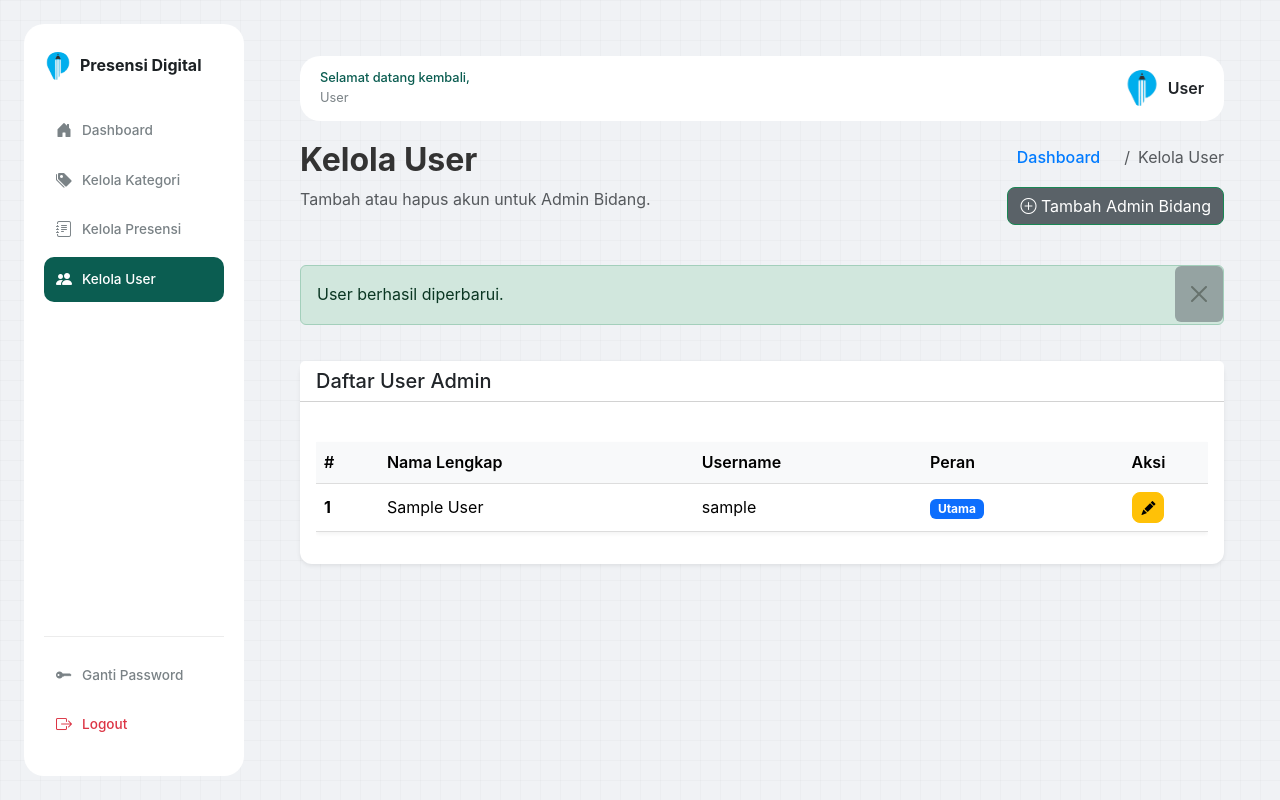
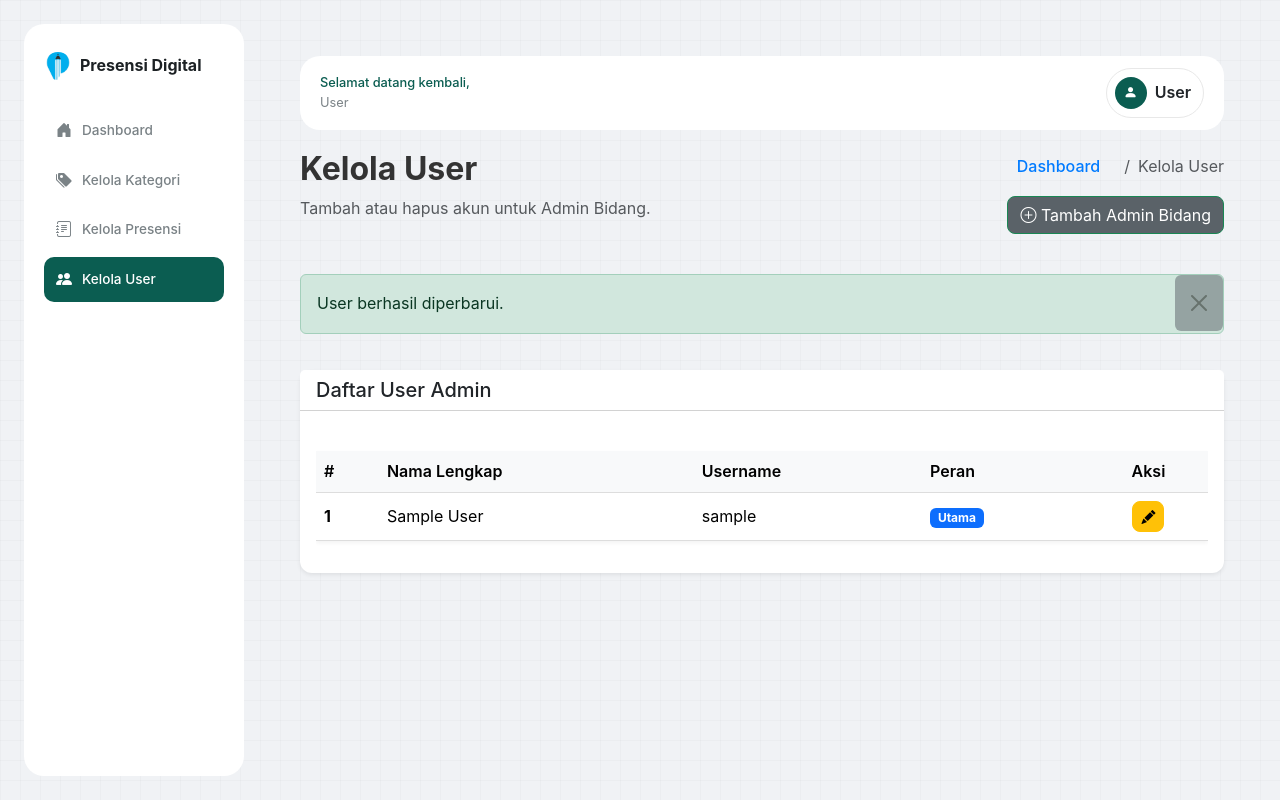
Before and after one commit to mulyadelani/KP-BPSDMJABAR2, a PHP site: page /presensi/admin/kelola_user.php in a window 1280 px wide. Run offline with PHP 8.4, Linux system fonts and the light colour scheme; the visitor is signed in with stand-in values (Sample User, id 1); tables that the repository leaves empty or names only in its code hold one stand-in row (values such as "Sample post").

Commit message:
memperbaiki dropdown user

```diff
--- a/assets/css/dash.css
+++ b/assets/css/dash.css
@@ -176,11 +176,47 @@ body {
   transform: translateY(-2px);
 }
 
-.app-topbar .user-chip img {
-  width: 36px;
-  height: 36px;
-  border-radius: 50%;
-  object-fit: cover;
+.app-topbar .user-chip {
+  padding: 8px 12px 8px 8px;
+  border-radius: 999px;
+  border: 1px solid #e8e8e8;
+  cursor: pointer;
+  transition: background-color 0.2s ease, transform 0.15s ease;
+}
+
+.app-topbar .user-chip:hover {
+    background-color: var(--teal-light-bg);
+    border-color: var(--teal);
+}
+
+.app-topbar .user-chip .user-avatar-ikon {
+    widht: 32px;
+    height: 32px;
+    aspect-ratio: 1/1;
+    border-radius: 50%;
+    background-color: var(--teal);
+    color: #fff;
+    display: flex;
+    align-items: center;
+    justify-content: center;
+    font-size: 0.85rem;
+    line-height: 1;
+    flex-shrink: 0;
+    overflow: hidden;
+}
+
+.app-topbar .iser-chip .user-avatar-ikon i{
+    line-height: 1;
+}
+
+.app-topbar .user-chip .user-chip-caret {
+    font-size: 0.7rem;
+    color: var(--text-muted);
+    transition: transform 0.2s ease;
+}
+
+.app-topbar .user-chip[aria-expanded="true"] .user-chip-caret {
+    transform: rotate(180deg);
 }
 
 /* ==========================================================================
--- a/header.php
+++ b/header.php
@@ -69,15 +69,6 @@ $currentPage = basename($_SERVER['PHP_SELF']);
             </li>
             <?php endif; ?>
         </ul>
-
-        <div class="sidebar-bottom">
-            <a class="nav-link" href="/presensi/ganti_password.php">
-                <i class="bi bi-key-fill"></i> Ganti Password
-            </a>
-            <a class="nav-link text-danger" href="/presensi/logout.php">
-                <i class="bi bi-box-arrow-right"></i> Logout
-            </a>
-        </div>
     </aside>
 
     <!-- ===================== OFFCANVAS MENU (mobile) ===================== -->
@@ -95,10 +86,6 @@ $currentPage = basename($_SERVER['PHP_SELF']);
                 <li><a class="nav-link <?php echo ($currentPage == 'kelola_user.php') ? 'active' : ''; ?>" href="/presensi/admin/kelola_user.php"><i class="bi bi-people-fill"></i> Kelola User</a></li>
                 <?php endif; ?>
             </ul>
-            <div class="sidebar-bottom">
-                <a class="nav-link" href="/presensi/ganti_password.php"><i class="bi bi-key-fill"></i> Ganti Password</a>
-                <a class="nav-link text-danger" href="/presensi/logout.php"><i class="bi bi-box-arrow-right"></i> Logout</a>
-            </div>
         </div>
     </div>
 
@@ -114,7 +101,9 @@ $currentPage = basename($_SERVER['PHP_SELF']);
             <div class="topbar-actions">
                 <div class="dropdown">
                     <a href="#" class="d-flex align-items-center gap-2 text-decoration-none user-chip" id="userDropdown" role="button" data-bs-toggle="dropdown" aria-expanded="false">
-                        <img src="/presensi/assets/img/logo-presensi.png" alt="Avatar">
+                        <div class="user-avatar-ikon">
+                          <i class="bi bi-person-fill"></i>
+                </div>
                         <span class="fw-semibold text-dark d-none d-sm-inline"><?php echo htmlspecialchars($_SESSION['nama_lengkap'] ?? 'User'); ?></span>
                     </a>
                     <ul class="dropdown-menu dropdown-menu-end" aria-labelledby="userDropdown">
```
